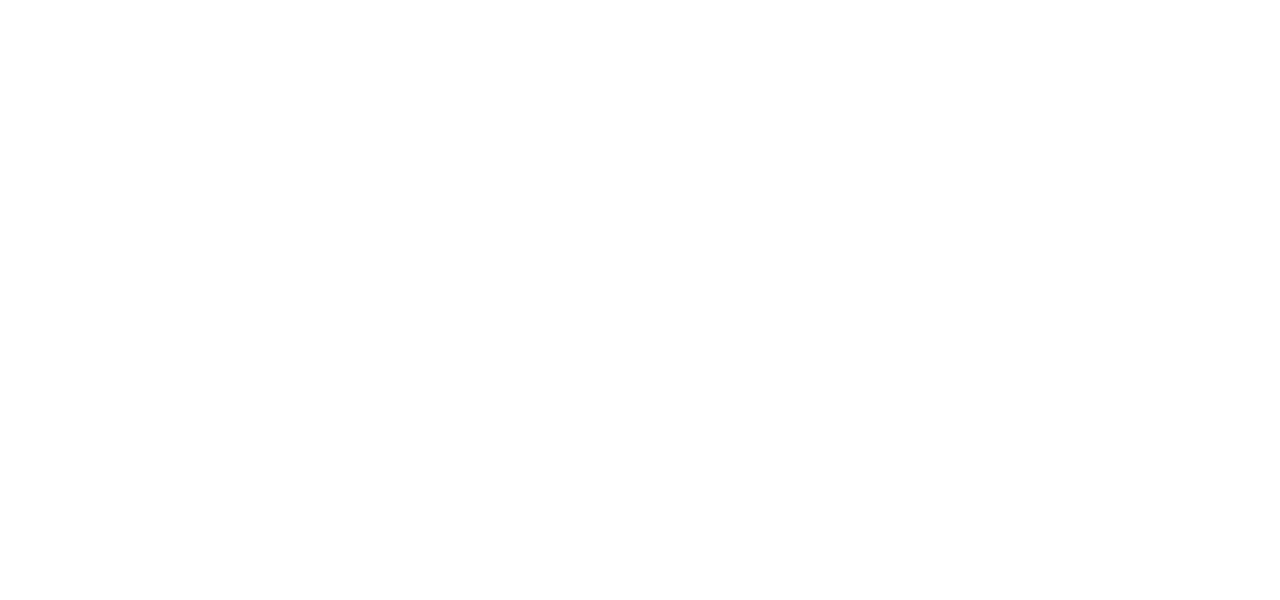
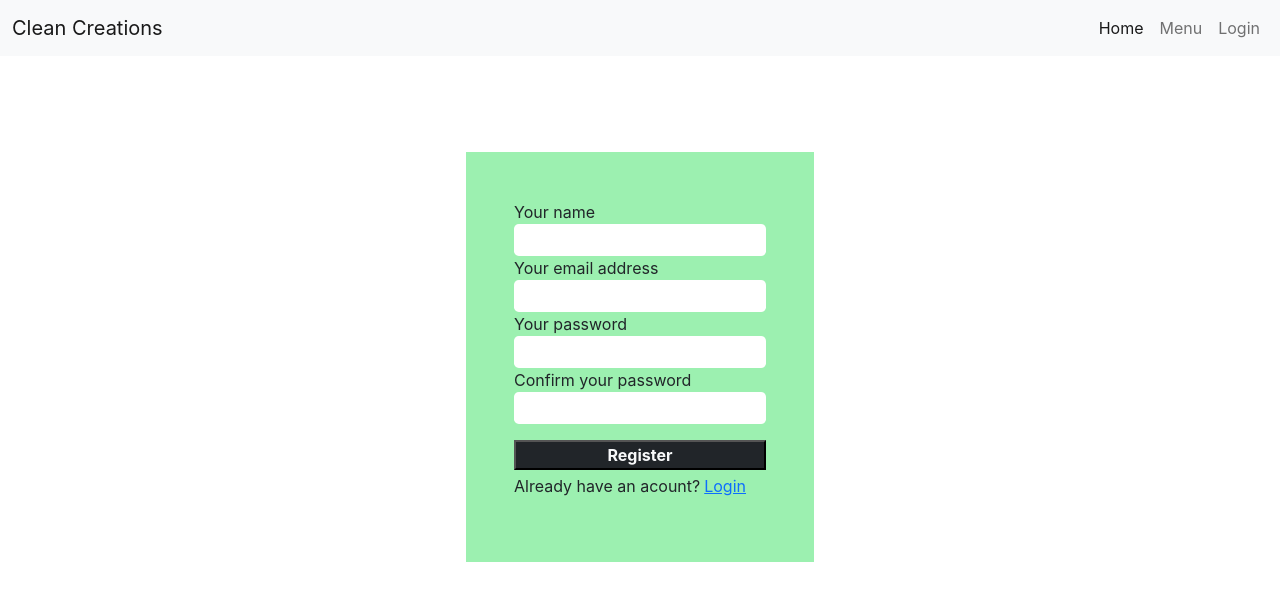
Before and after one commit to Tareq-dev/Clean-creation, a React (Create React App) app: page /signup in a window 1280 px wide. Before the commit this address had no page. Shown: the top 600 px of the page. Built offline with nearby package versions, Linux system fonts and the light colour scheme; no server answers.

Commit message:
firebase setup

```diff
--- a/package.json
+++ b/package.json
@@ -15,6 +15,7 @@
     "react": "^17.0.2",
     "react-bootstrap": "^2.2.2",
     "react-dom": "^17.0.2",
+    "react-firebase-hooks": "^5.0.3",
     "react-firebaseui": "^6.0.0",
     "react-router-dom": "^6.3.0",
     "react-scripts": "5.0.0",
--- a/src/App.js
+++ b/src/App.js
@@ -3,14 +3,20 @@
 import Shop from "./components/shop/Shop";
 import Main from "./components/Main/Main";
 import Login from "./components/LoginForm/Login";
+import Navbar from "./components/Navbar/Navbar";
+import SignUpForm from './components/LoginForm/SignUpForm';
 
 function App() {
   return (
+    <div>
+    <Navbar />
     <Routes>
       <Route path="/login" element={<Login />} />
+      <Route path="/signup" element={<SignUpForm />} />
       <Route path="/" element={<Main />} />
       <Route path="/menu" element={<Shop></Shop>} />
     </Routes>
+    </div>
   );
 }
 
--- a/src/components/Firebase/firebase.js
+++ b/src/components/Firebase/firebase.init.js
@@ -1,4 +1,5 @@
 import { initializeApp } from "firebase/app";
+import { getAuth } from "firebase/auth";
 
 const firebaseConfig = {
   apiKey: "AIzaSyCigh_dNpRVLSW8kWspuePTZ85_8o4boLk",
@@ -9,9 +10,7 @@
   appId: "1:87351322905:web:901dcfd168a0068262bd88",
   measurementId: "G-STMV118HS9",
 };
+const app = initializeApp(firebaseConfig);
+const auth = getAuth(app);
 
-const FirebaseApp = () => {
-  initializeApp(firebaseConfig);
-}
-
-export default FirebaseApp;
+export default auth;
--- a/src/components/Header/Header.js
+++ b/src/components/Header/Header.js
@@ -4,15 +4,15 @@
 const Header = () => {
   return (
     <div className="header row">
-      <div class="col-md-12 col-sm-12 d-flex justify-content-center align-items-center">
-        <div class="bg-blur mt-5 mx-2">
+      <div className="col-md-12 col-sm-12 d-flex justify-content-center align-items-center">
+        <div className="bg-blur mt-5 mx-2">
           <h1>Get Started</h1>
           <h1>With a Healthier You</h1>
           <p>
             We make eating healthy convenient and delicious so you can have more
             time to do the things you love.
           </p>
-          <button class="bg-info border-0 rounded px-2 py-2">Get Started</button>
+          <button className="bg-info border-0 rounded px-2 py-2">Get Started</button>
         </div>
       </div>
       ;
--- a/src/components/HowWork/HowWork.js
+++ b/src/components/HowWork/HowWork.js
@@ -5,9 +5,9 @@
   return (
     <div className="mt-5">
       <h2 className="text-center">How It Works</h2>
-      <div class="row mt-3 work d-flex justify-content-center p-3 ">
-        <div class="col-md-3 col-12 border p-2 shadow-sm rounded-3">
-          <div class="d-flex justify-content-center">
+      <div className="row mt-3 work d-flex justify-content-center p-3 ">
+        <div className="col-md-3 col-12 border p-2 shadow-sm rounded-3">
+          <div className="d-flex justify-content-center">
             <img
               src="https://cleancreations.com/data/config/theme_howitworks_item1_image.svg?md=a90764e4d1943d70ade260f7af365720"
               alt="place-order"
--- a/src/components/LoginForm/Login.css
+++ b/src/components/LoginForm/Login.css
@@ -5,5 +5,5 @@
   background-color: #70cefd;
 }
 .login{
-background-color: #9bf8b0;
+background-color: #9cf0b0;
 }
--- a/src/components/LoginForm/Login.js
+++ b/src/components/LoginForm/Login.js
@@ -1,54 +1,109 @@
-import React, { useState } from "react";
 import "./Login.css";
-import { getAuth, signInWithPopup, GoogleAuthProvider, FacebookAuthProvider  } from "firebase/auth";
+import auth from "../Firebase/firebase.init";
+import facebook from "../../images/facebook.png";
 import google from "../../images/google.png";
-import facebook from "../../images/facebook.png";
-import Navbar from "../Navbar/Navbar";
-import FirebaseApp from "../Firebase/firebase";
+import {
+  useAuthState,
+  useSignInWithEmailAndPassword,
+  useSignInWithFacebook,
+  useSignInWithGoogle,
+} from "react-firebase-hooks/auth";
+import { Link, useNavigate } from "react-router-dom";
+import { useState } from "react";
 
-FirebaseApp();
 const Login = () => {
-  const [user, setUser] = useState({});
-  const auth = getAuth();
-  const Gprovider = new GoogleAuthProvider();
-  const FbProvider = new FacebookAuthProvider();
-  const handleGoogleLogin = () => {
-    signInWithPopup(auth, Gprovider).then((res) => setUser(res.user));
-  };
-  const handleFacebookLogin = () => {
-    signInWithPopup(auth, FbProvider).then((res) => console.log(res.user));
+  const [signInWithFacebook] = useSignInWithFacebook(auth);
+  const [signInWithGoogle] = useSignInWithGoogle(auth);
+  const navigate = useNavigate();
+  const [email, setEmail] = useState("");
+  const [password, setPassword] = useState("");
+  const [signInWithEmailAndPassword, error] =
+    useSignInWithEmailAndPassword(auth);
+  const [user] = useAuthState(auth);
+
+  if (user) {
+    navigate("/menu");
+  }
+  const handleUserLogging = (event) => {
+    event.preventDefault();
+    signInWithEmailAndPassword(email, password);
   };
   return (
     <>
-      <Navbar />
       <div className="d-flex justify-content-center mt-5 pt-5">
-        <div>
-          <div className="border rounded-3 login p-5">
+        <div className="login p-5">
           <h3 className="text-center">Login</h3>
-            <div className="p-5">
+          <form onSubmit={handleUserLogging}>
+            <label htmlFor="email">Your email address</label>
+            <br />
+            <input
+              onChange={(e) => setEmail(e.target.value)}
+              className="w-100 rounded-3 border-0 py-1"
+              type="email"
+              name="email"
+              id=""
+              required
+            />
+            <br />
+            <label htmlFor="password">Your password</label>
+            <br />
+            <input
+              onChange={(e) => setPassword(e.target.value)}
+              className="w-100 rounded-3 border-0 py-1"
+              type="password"
+              name="password"
+              id=""
+              required
+            />
+            <br />
+            <span>{error}</span>
+            <button className="w-100 mt-3 text-light fw-bold bg-dark">
+              Login
+            </button>
+            <div className="d-flex mt-1">
+              <p>Don't have an acount?</p>
+              <Link className="mx-1" to="/signup">
+                Create a new account
+              </Link>
+            </div>
+          </form>
+          <br />
+          <div className="text-center text-secondary mb-4">
+            __________ or __________
+          </div>
+          <div className="d-flex rounded-3">
             <div className="d-flex">
-                <img style={{ width: "30px" }} src={google} alt="" />
+              <img
+                style={{ width: "30px", height: "30px" }}
+                src={facebook}
+                alt=""
+              />
               <button
+                onClick={() => signInWithFacebook()}
                 className="mx-2 border-0 border-radius px-4 fw-bold"
-                  onClick={handleGoogleLogin}
               >
-                  Sign in with Google
+                Facebook
               </button>
             </div>
-              <div className="d-flex mt-4">
-                <img style={{ width: "32px" }} src={facebook} alt="" />
-                <button className="mx-2 border-0 border-radius px-4 fw-bold" onClick={handleFacebookLogin}>
-                  Sign in with Facebook
+            <div className="d-flex mx-2">
+              <img
+                style={{ width: "30px", height: "30px" }}
+                src={google}
+                alt=""
+              />
+              <button
+                onClick={() => signInWithGoogle()}
+                className="mx-2 border-0 border-radius px-4 fw-bold"
+              >
+                Google
               </button>
-              </div>
             </div>
           </div>
         </div>
       </div>
       <div className="d-flex justify-content-center mt-5">
         <div>
-        <img className="mb-5" src={user.photoURL} alt="" />
-        <h4>{user.displayName}</h4>
+          <img className="mb-5" src="" alt="" />
         </div>
       </div>
     </>
--- /dev/null
+++ b/src/components/LoginForm/SignUpForm.js
@@ -0,0 +1,88 @@
+import React, { useState } from "react";
+import { useCreateUserWithEmailAndPassword } from "react-firebase-hooks/auth";
+import { Link, useNavigate } from "react-router-dom";
+import auth from "../Firebase/firebase.init";
+
+const SignUpForm = () => {
+  const [error, setError] = useState("");
+  const [email, setEmail] = useState("");
+  const [password, setPassword] = useState("");
+  const [confirmPassword, setConfirmPassword] = useState("");
+  const [createUserWithEmailAndPassword, user] =
+    useCreateUserWithEmailAndPassword(auth);
+  const navigate = useNavigate();
+
+
+  if (user) {
+    navigate("/");
+  }
+  const handleCreateUser = (event) => {
+    event.preventDefault();
+    createUserWithEmailAndPassword(email, password, confirmPassword);
+    if (password !== confirmPassword) {
+     setError("You have to your password");
+     return;
+   }
+  };
+  return (
+    <div className="d-flex justify-content-center mt-5 pt-5">
+      <form onSubmit={handleCreateUser} className="login p-5">
+        <label htmlFor="name">Your name</label>
+        <br />
+        <input
+          className="w-100 rounded-3 border-0 py-1"
+          type="text"
+          name="name"
+          id=""
+          required
+        />
+        <br />
+        <label htmlFor="email">Your email address</label>
+        <br />
+        <input
+          onChange={(e) => setEmail(e.target.value)}
+          className="w-100 rounded-3 border-0 py-1"
+          type="email"
+          name="email"
+          id=""
+          required
+        />
+        <br />
+        <label htmlFor="password">Your password</label>
+        <br />
+        <input
+          onChange={(e) => setPassword(e.target.value)}
+          className="w-100 rounded-3 border-0 py-1"
+          type="password"
+          name="password"
+          id=""
+          required
+        />
+        <br />
+        <label htmlFor="password">Confirm your password</label>
+        <br />
+        <input
+          onChange={(e) => setConfirmPassword(e.target.value)}
+          className="w-100 rounded-3 border-0 py-1"
+          type="password"
+          name="password"
+          id=""
+          required
+        />
+        <br />
+        <span className="text-danger fw-bold">{error}</span>
+        <button className="w-100 mt-3 text-light fw-bold bg-dark">
+          Register
+        </button>
+        <div className="d-flex mt-1">
+          <p>Already have an acount?</p>
+          <Link className="mx-1" to="/login">
+            Login
+          </Link>
+        </div>
+      </form>
+    </div>
+  );
+};
+
+export default SignUpForm;
--- a/src/components/Main/Main.js
+++ b/src/components/Main/Main.js
@@ -2,14 +2,12 @@
 import Footer from '../Footer/Footer';
 import Header from '../Header/Header';
 import Landingpage from '../Landingpage/Landingpage';
-import Navbar from '../Navbar/Navbar';
 import HowWork from './../HowWork/HowWork';
 import Menu from './../Menu/Menu';
 
 const Main = () => {
      return (
           <div className="overflow-hidden">
-          <Navbar />
           <Header />
           <HowWork />
           <Menu />
--- a/src/components/Navbar/Navbar.js
+++ b/src/components/Navbar/Navbar.js
@@ -1,17 +1,22 @@
 /* eslint-disable jsx-a11y/anchor-is-valid */
 import React from "react";
+import { useAuthState } from "react-firebase-hooks/auth";
 import { Link } from "react-router-dom";
+import auth from "../Firebase/firebase.init";
+import { signOut } from "firebase/auth";
 
 function Navbar() {
+  const [user] = useAuthState(auth);
+
   return (
     <div>
-      <nav class="navbar navbar-expand-lg navbar-light bg-light">
-        <div class="container-fluid">
-          <a class="navbar-brand" href="#">
-            Navbar
+      <nav className="navbar navbar-expand-lg navbar-light bg-light">
+        <div className="container-fluid">
+          <a className="navbar-brand" href="#">
+            Clean Creations
           </a>
           <button
-            class="navbar-toggler"
+            className="navbar-toggler"
             type="button"
             data-bs-toggle="collapse"
             data-bs-target="#navbarNav"
@@ -19,27 +24,40 @@
             aria-expanded="false"
             aria-label="Toggle navigation"
           >
-            <span class="navbar-toggler-icon"></span>
+            <span className="navbar-toggler-icon"></span>
           </button>
           <div
-            class="collapse navbar-collapse  d-flex justify-content-end"
+            className="collapse navbar-collapse  d-flex justify-content-end"
             id="navbarNav"
           >
-            <ul class="navbar-nav">
-              <li class="nav-item">
-                <Link class="nav-link active" aria-current="page" to="/">
+            <ul className="navbar-nav">
+              <li className="nav-item">
+                <Link className="nav-link active" aria-current="page" to="/">
                   Home
                 </Link>
               </li>
-              <li class="nav-item">
-                <Link class="nav-link" to="/menu">
+              <li className="nav-item">
+                <Link className="nav-link" to="/menu">
                   Menu
                 </Link>
               </li>
-              <li class="nav-item">
-                <Link class="nav-link" to="/about">
-                  Pricing
-                </Link>
+              <li className="nav-item">
+                {user ? (
+                  <div>
+                  <img style={{ width:"40px", borderRadius:"50%"}} src={user.photoURL} alt="" />
+                    <span className="mx-2">{user.displayName}</span>
+                    <button
+                      className="mt-2 border-0 mx-2"
+                      onClick={() => signOut(auth)}
+                    >
+                      Sign Out
+                    </button>
+                  </div>
+                ) : (
+                  <Link className="nav-link" to="/login">
+                    Login
+                  </Link>
+                )}
               </li>
             </ul>
           </div>
```
Also changed, not shown: src/components/shop/Shop.js (+4 -6 lines), 1 other file (tests, documents, lock files or other folders). Lines whose indentation alone changed are shown as unchanged.
